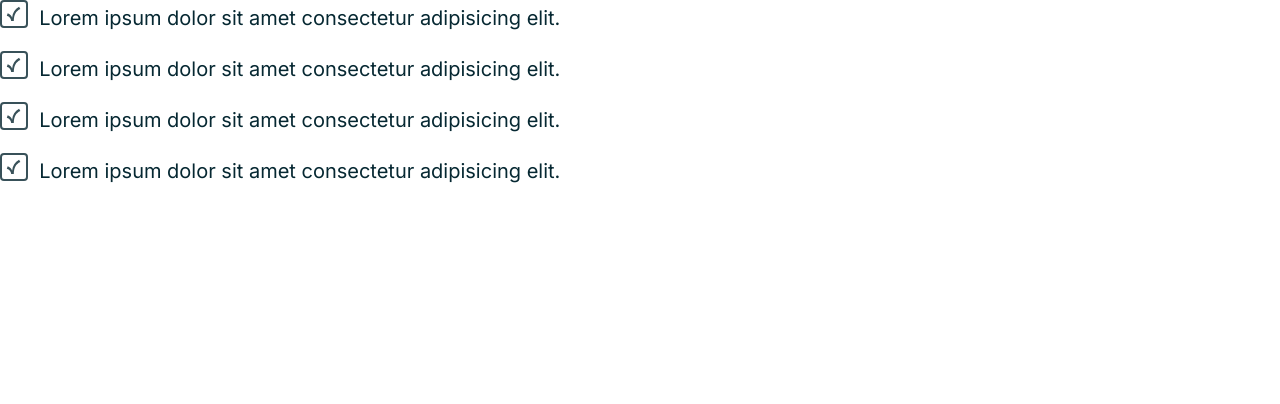
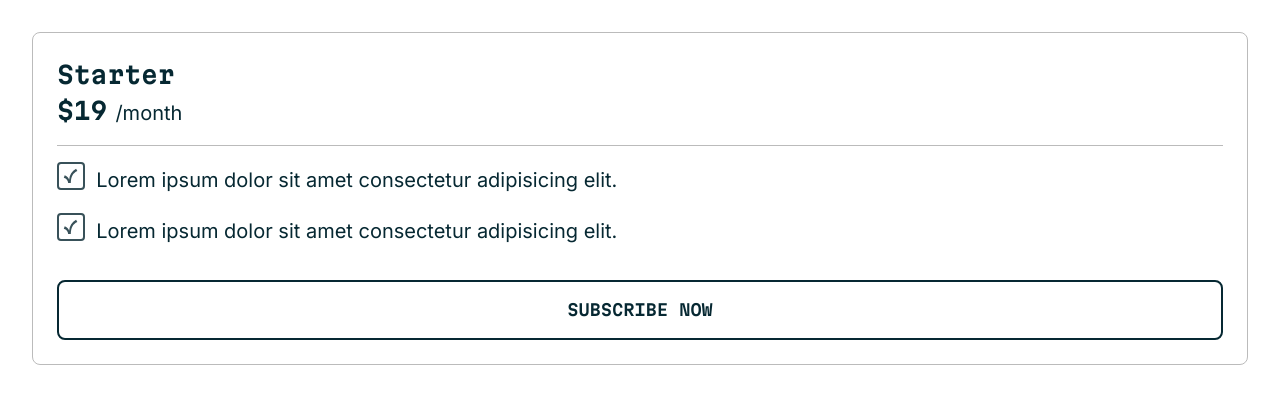
Before and after one commit to Lewis-mbui/fem-tech-book-club-landing-page, a website built with Vite: page index.html in a window 1280 px wide. Built offline with nearby package versions, Linux system fonts and the light colour scheme.

Commit message:
build card component

```diff
--- a/index.html
+++ b/index.html
@@ -7,13 +7,29 @@
     <title>Tech Book Club</title>
     <link rel="stylesheet" href="src/style.css" />
   </head>
-  <body>
-    <ul class="list--tick | ff-secondary text-color-primary-400" role="list">
-      <li>Lorem ipsum dolor sit amet consectetur adipisicing elit.</li>
-      <li>Lorem ipsum dolor sit amet consectetur adipisicing elit.</li>
-      <li>Lorem ipsum dolor sit amet consectetur adipisicing elit.</li>
-      <li>Lorem ipsum dolor sit amet consectetur adipisicing elit.</li>
-    </ul>
+  <body style="padding: 2rem">
+    <div class="card | ff-primary">
+      <header class="card__header">
+        <h3 class="card__type | text-color-primary-400 fw-semibold">Starter</h3>
+        <p class="card__price | text-color-primary-400 fw-semibold">
+          $19<span class="billing-cycle | ff-secondary fw-regular">/month</span>
+        </p>
+      </header>
+      <div class="card__body">
+        <ul
+          class="list--tick | ff-secondary text-color-primary-400"
+          role="list"
+        >
+          <li>Lorem ipsum dolor sit amet consectetur adipisicing elit.</li>
+          <li>Lorem ipsum dolor sit amet consectetur adipisicing elit.</li>
+        </ul>
+        <a
+          class="btn btn--primary btn--block | ff-primary fs-buttons fw-semibold"
+        >
+          <span>Subscribe Now</span>
+        </a>
+      </div>
+    </div>
     <script type="module" src="/src/main.js"></script>
   </body>
 </html>
--- a/src/style.css
+++ b/src/style.css
@@ -190,6 +190,11 @@ svg {
   transition: transform 0.3s;
 }
 
+.btn--block {
+  display: block;
+  width: 100%;
+}
+
 .btn--primary {
   background-color: transparent;
   border: 2px solid var(--clr-primary-400);
@@ -274,6 +279,32 @@ svg {
   gap: 0.7rem;
 }
 
+/* CARD */
+.card {
+  border: 1px solid #bbb;
+  border-radius: 8px;
+  padding: 1.5rem;
+}
+
+.card__header {
+  border-bottom: 1px solid #bbb;
+  padding-bottom: 1rem;
+}
+
+.card__type, .card__price {
+  font-size: var(--fs-450);
+}
+
+.billing-cycle {
+  font-size: var(--fs-400);
+  padding-left: .5rem;
+}
+
+.card__body .list--tick{
+  padding-top: 1rem;
+  padding-bottom: 2rem;
+}
+
 /* UTILITY CLASSES */
 .text-color-primary-200 { color: var(--clr-primary-200); }
 .text-color-primary-300 { color: var(--clr-primary-300); }
```
Also changed, not shown: components/card.html (added, +17 -0 lines).
